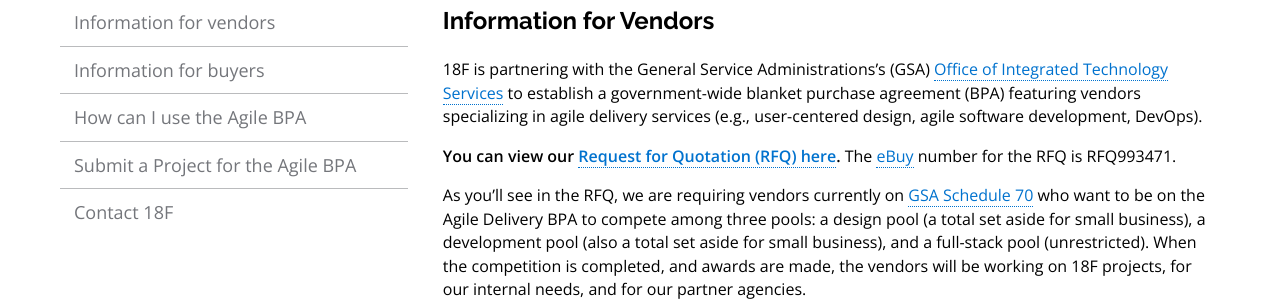
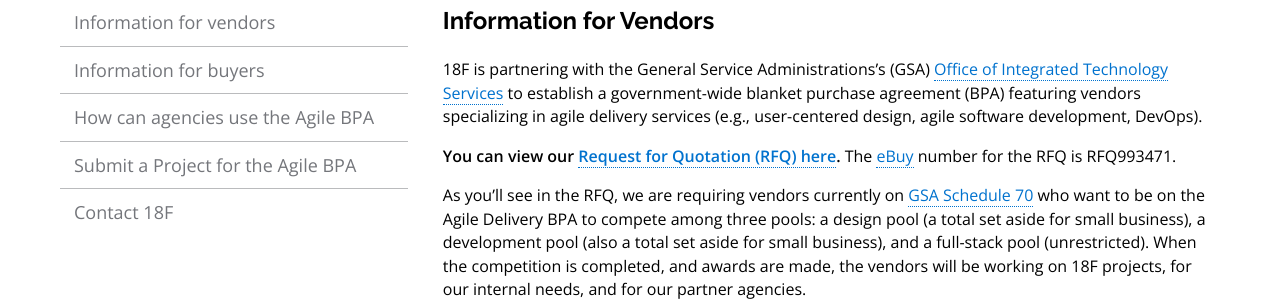
Before and after one commit to 18F/ads-bpa, a Jekyll site: the page built from index.md, in a window 1280 px wide. Shown: the part 164-465 px from the top of the page. Built offline with Jekyll 4.4.1, drawn with Linux system fonts in a browser that asks for light colours; nearby versions of some CDN libraries; Markdown is read by kramdown in place of the engine named in the settings.

Commit message:
Update _config.yml

```diff
--- a/_config.yml
+++ b/_config.yml
@@ -29,7 +29,7 @@ navigation:
 - text: Information for buyers
   url: buyers/
   internal: true
-- text: How can I use the Agile BPA
+- text: How can agencies use the Agile BPA
   url: how-can-i-use-the-agile-bpa/
   internal: true
 - text: Submit a Project for the Agile BPA
```
